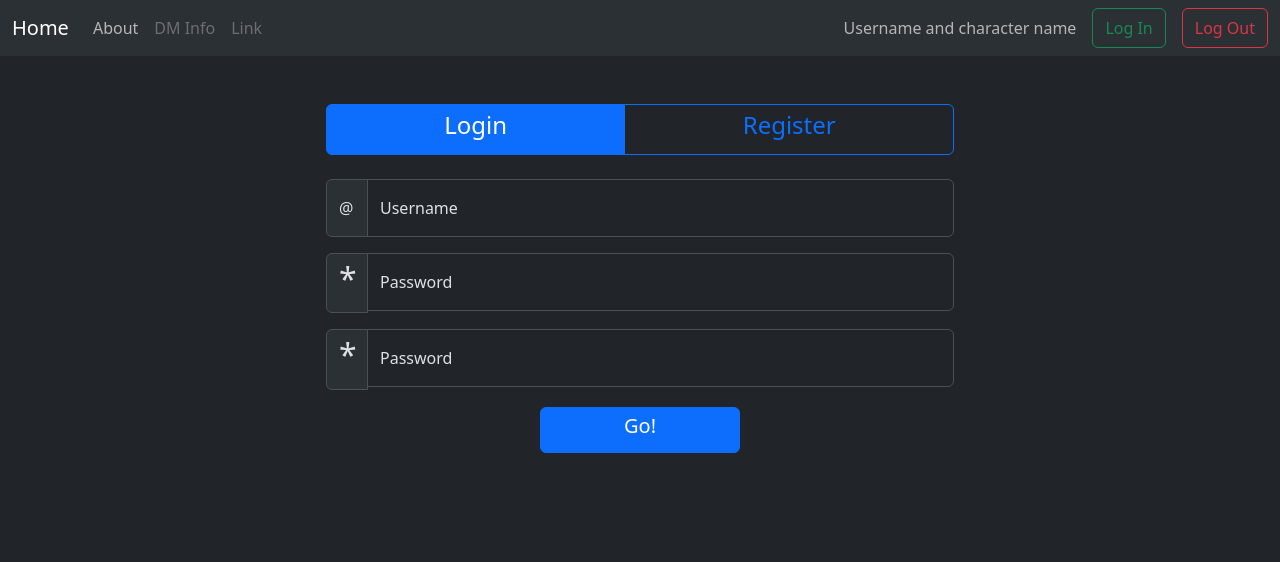
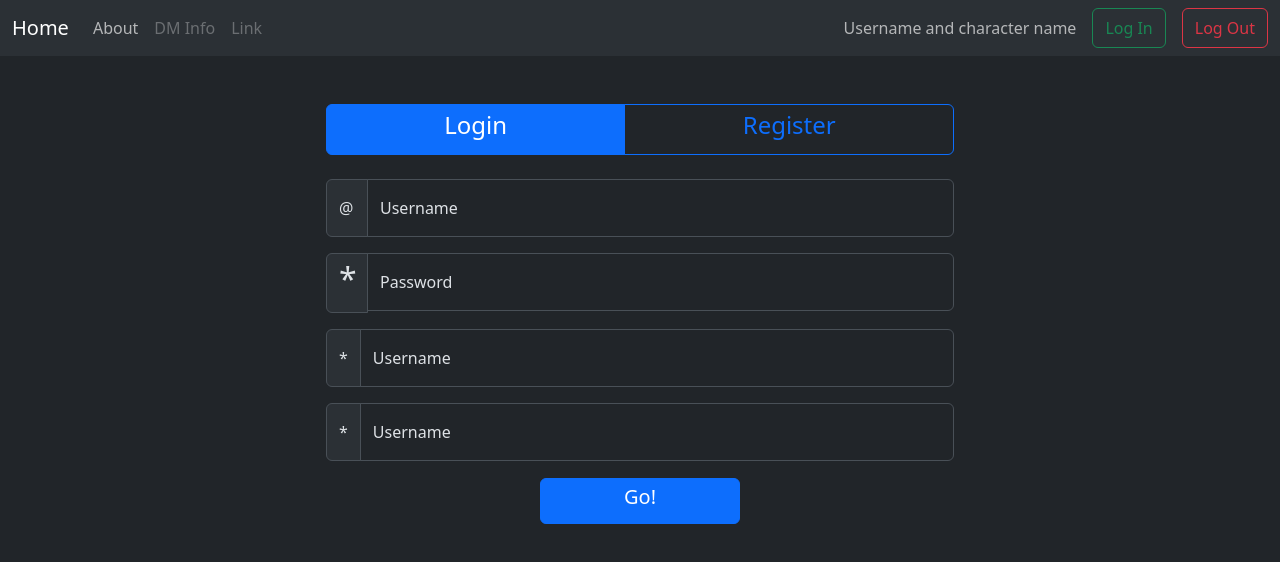
Before and after one commit to Barbarisko/DnDItemTracker, a Vue app in the folder vue-webapp/ItemTracker/: page / in a window 1280 px wide. Shown: the top 562 px of the page. Built offline with nearby package versions, Linux system fonts and the light colour scheme.

Commit message:
move login back

```diff
--- a/vue-webapp/ItemTracker/src/App.vue
+++ b/vue-webapp/ItemTracker/src/App.vue
@@ -1,5 +1,5 @@
 <script>
-import Login from './pages/login/Login.vue'
+import Login from './pages/Login.vue'
 import About from './pages/About.vue'
 import Character from './pages/Character.vue'
 import Home from './pages/Home.vue'
--- a/vue-webapp/ItemTracker/src/pages/login/Login.vue
+++ b/vue-webapp/ItemTracker/src/pages/Login.vue
@@ -27,7 +27,7 @@
 
                     <div class="input-group mb-3">
                         <span class="input-group-text " style="width: 42px;">
-                            <h2> *  </h2>
+                            <h2> * </h2>
                         </span>
                         <div class="form-floating">
                             <input type="text" class="form-control" id="password" placeholder="Password">
@@ -36,19 +36,27 @@
                     </div>
 
                     <div class="input-group mb-3">
-                        <span class="input-group-text"  style="width: 42px;">
-                            <h2> *</h2>
-                        </span>
+                        <span class="input-group-text">*</span>
                         <div class="form-floating">
-                            <input type="text" class="form-control" id="password" placeholder="Password">
-                            <label for="floatingInputGroup1">Password</label>
+                            <input type="text" class="form-control" id="floatingInputGroup1" placeholder="Username">
+                            <label for="floatingInputGroup1">Username</label>
                         </div>
                     </div>
+
+                    <div class="input-group mb-3">
+                        <span class="input-group-text">*</span>
+                        <div class="form-floating">
+                            <input type="text" class="form-control" id="floatingInputGroup1" placeholder="Username">
+                            <label for="floatingInputGroup1">Username</label>
+                        </div>
+                    </div>
+
                 </div>
             </div>
             <div class="row justify-content-center">
                 <div class="col-4 mt-4 position-relative">
-                    <button type="button" class="btn btn-primary position-absolute start-50 translate-middle" style="width: 200px;">
+                    <button type="button" class="btn btn-primary position-absolute start-50 translate-middle"
+                        style="width: 200px;">
                         <h5>Go!</h5>
                     </button>
                 </div>
```
Also changed, not shown: vue-webapp/ItemTracker/src/pages/login/main.js (deleted, +0 -20 lines).
